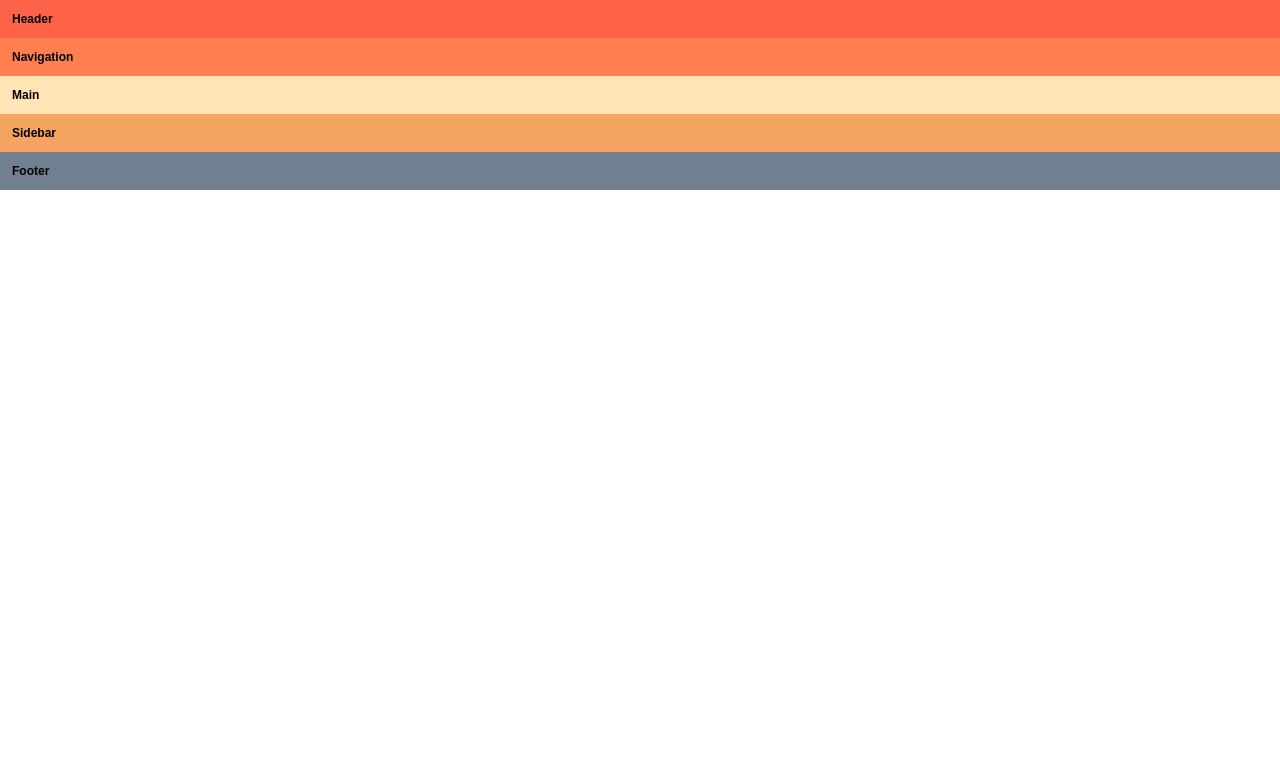
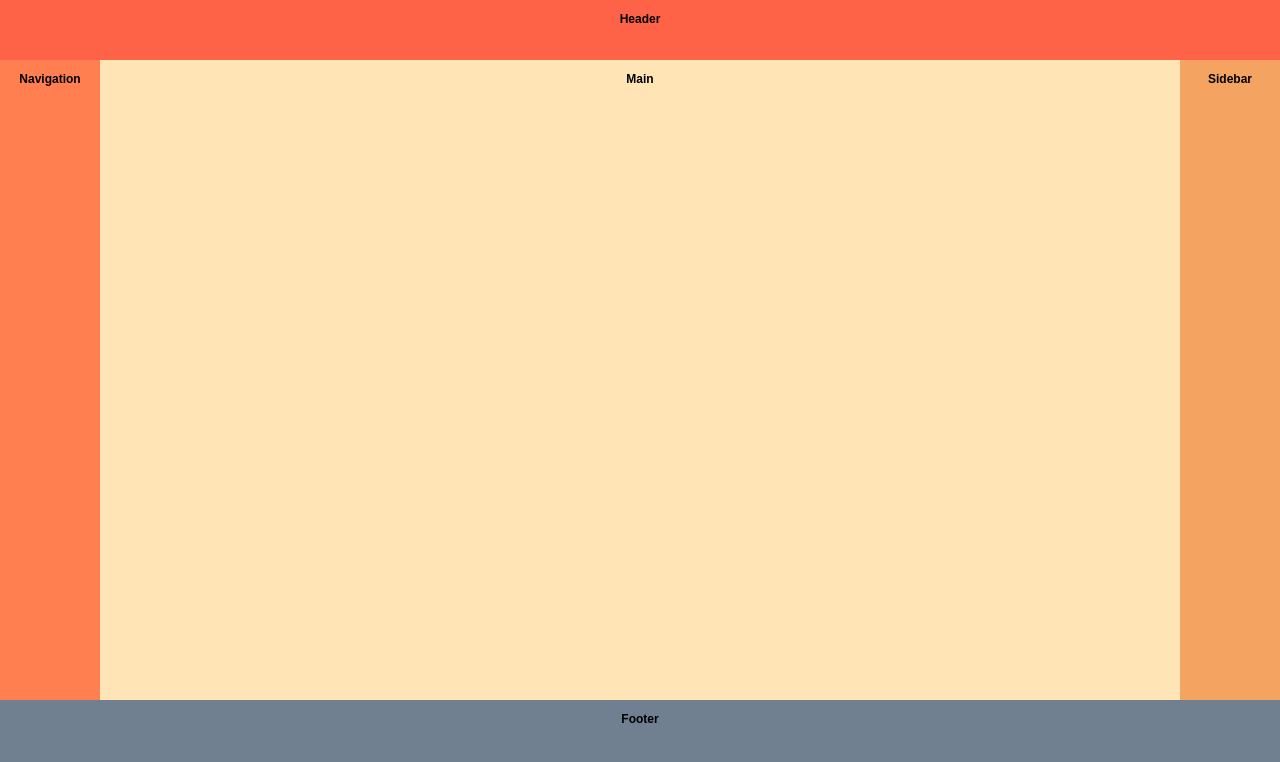
Before and after one commit to JWest2323/holy-grail, a React (Create React App) app: page / in a window 1280 px wide. Shown: the top 762 px of the page. Built offline with nearby package versions, Linux system fonts and the light colour scheme.

Commit message:
display flex approach

```diff
--- a/src/App.css
+++ b/src/App.css
@@ -7,6 +7,18 @@ body {
 
 * {
   box-sizing: border-box;
+}
+
+#root {
+  display: flex;
+  flex-direction: column;
+  min-height: 100vh;
+  text-align: center;
+}
+
+.contents {
+  display: flex;
+  flex-grow: 1;
 }
 
 header,
@@ -19,20 +31,27 @@ footer {
 
 header {
   background-color: tomato;
+  height: 60px;
 }
 
 nav {
   background-color: coral;
+  width: 100px;
+  flex-shrink: 0;
 }
 
 main {
   background-color: moccasin;
+  flex-grow: 1;
 }
 
 aside {
   background-color: sandybrown;
+  width: 100px;
+  flex-shrink: 0;
 }
 
 footer {
   background-color: slategray;
+  height: 100px;
 }
```
